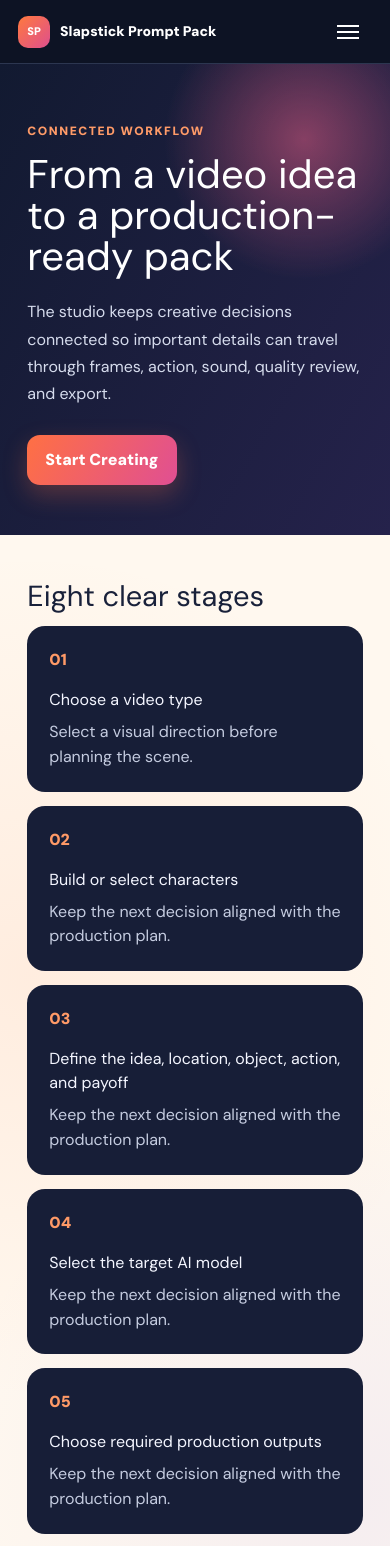
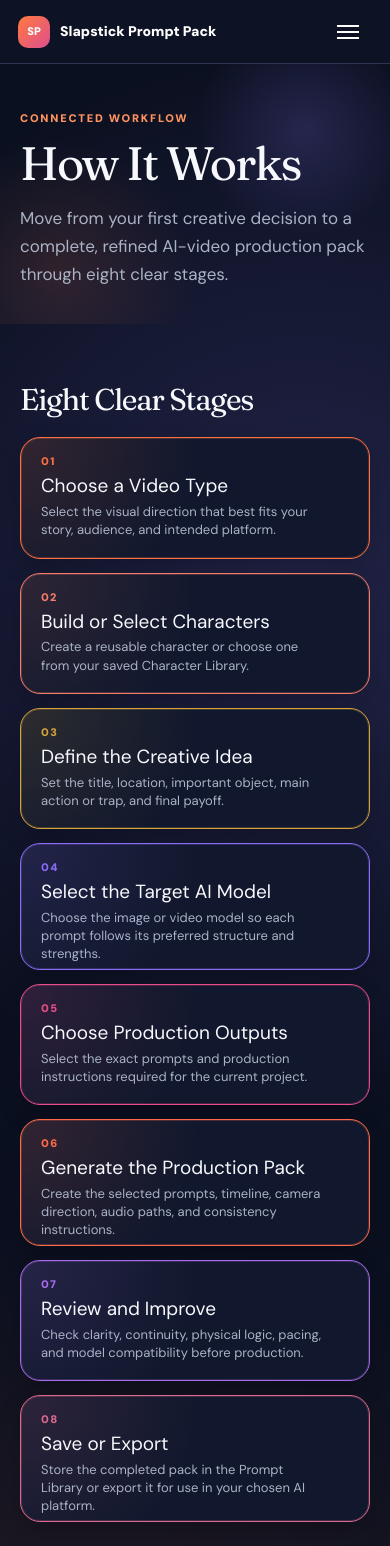
Before and after one commit to saifalrikaby1-png/slapstick-prompt-pack, a Next.js app: page /how-it-works in a window 390 px wide. Shown: the top 1546 px of the page. Built offline with nearby package versions, Linux system fonts and the light colour scheme.

Commit message:
Apply homepage design and Video Type card sizing to How It Works

```diff
--- /dev/null
+++ b/app/how-it-works.tsx
@@ -0,0 +1,40 @@
+import Link from "next/link";
+import type { CSSProperties } from "react";
+import { PublicFooter, PublicHeader } from "./public-site";
+import compact from "./marketing-compact.module.css";
+
+const workflowStages = [
+  { number: "01", title: "Choose a Video Type", description: "Select the visual direction that best fits your story, audience, and intended platform.", accent: "#FF7043", tint: "rgb(255 112 67 / 14%)" },
+  { number: "02", title: "Build or Select Characters", description: "Create a reusable character or choose one from your saved Character Library.", accent: "#F47C6B", tint: "rgb(244 124 107 / 13%)" },
+  { number: "03", title: "Define the Creative Idea", description: "Set the title, location, important object, main action or trap, and final payoff.", accent: "#D6A33D", tint: "rgb(214 163 61 / 14%)" },
+  { number: "04", title: "Select the Target AI Model", description: "Choose the image or video model so each prompt follows its preferred structure and strengths.", accent: "#8A6CF6", tint: "rgb(138 108 246 / 14%)" },
+  { number: "05", title: "Choose Production Outputs", description: "Select the exact prompts and production instructions required for the current project.", accent: "#E84D8A", tint: "rgb(232 77 138 / 14%)" },
+  { number: "06", title: "Generate the Production Pack", description: "Create the selected prompts, timeline, camera direction, audio paths, and consistency instructions.", accent: "#FF6B4A", tint: "rgb(255 107 74 / 14%)" },
+  { number: "07", title: "Review and Improve", description: "Check clarity, continuity, physical logic, pacing, and model compatibility before production.", accent: "#A66BE8", tint: "rgb(166 107 232 / 14%)" },
+  { number: "08", title: "Save or Export", description: "Store the completed pack in the Prompt Library or export it for use in your chosen AI platform.", accent: "#D96A8D", tint: "rgb(217 106 141 / 14%)" },
+] as const;
+
+function WorkflowStepCard({ stage }: { stage: (typeof workflowStages)[number] }) {
+  return <article className={compact.workflowCard} style={{ "--step-accent": stage.accent, "--step-tint": stage.tint, "--step-surface": "#11182d" } as CSSProperties}>
+    <span className={compact.workflowNumber}>{stage.number}</span>
+    <h3>{stage.title}</h3>
+    <p>{stage.description}</p>
+  </article>;
+}
+
+export function HowItWorksSignaturePage() {
+  return <main className={`marketing-shell ${compact.howItWorksPage}`}>
+    <PublicHeader />
+    <section className={compact.howItWorksHero}>
+      <p className="eyebrow">CONNECTED WORKFLOW</p>
+      <h1>How It Works</h1>
+      <p className="hero-copy">Move from your first creative decision to a complete, refined AI-video production pack through eight clear stages.</p>
+    </section>
+    <section className={`marketing-section ${compact.workflowSection}`}>
+      <h2>Eight Clear Stages</h2>
+      <div className={compact.workflowGrid}>{workflowStages.map((stage) => <WorkflowStepCard key={stage.number} stage={stage} />)}</div>
+      <div className={compact.workflowAction}><Link className="marketing-button" href="/create">Start Creating</Link></div>
+    </section>
+    <PublicFooter />
+  </main>;
+}
--- a/app/how-it-works/page.tsx
+++ b/app/how-it-works/page.tsx
@@ -1,2 +1,2 @@
-import { HowItWorksPage } from "../public-page-content";
-export default function Page() { return <HowItWorksPage />; }
+import { HowItWorksSignaturePage } from "../how-it-works";
+export default function Page() { return <HowItWorksSignaturePage />; }
--- a/app/marketing-compact.module.css
+++ b/app/marketing-compact.module.css
@@ -31,9 +31,26 @@
 .videoTypesCta { display: flex; align-items: center; justify-content: space-between; gap: 30px; max-width: 1160px; margin: 0 auto 70px; padding: 30px 34px; border: 1px solid #394462; border-radius: 22px; background: linear-gradient(135deg, #151C2F, #181A3A); box-shadow: 0 12px 28px #0003; }
 .videoTypesCta h2 { font-size: clamp(26px, 3vw, 38px); line-height: 1.1; }
 .videoTypesCta p:not(:global(.eyebrow)) { max-width: 650px; margin: 10px 0 0; color: #AAB2C5; line-height: 1.55; }
+.howItWorksPage { min-height: 100vh; background: radial-gradient(circle at 78% 25%, #8B7CFF2e, transparent 30%), radial-gradient(circle at 15% 80%, #FF7A3D21, transparent 34%), #0B1020; }
+.howItWorksHero { max-width: 1320px; margin: 0 auto; padding: 64px clamp(20px, 5vw, 80px) 42px; background: radial-gradient(circle at 78% 25%, #8B7CFF2e, transparent 30%), radial-gradient(circle at 15% 80%, #FF7A3D21, transparent 34%); }
+.howItWorksHero :global(h1), .workflowSection > h2 { margin: 0; font-family: var(--font-fraunces), serif; letter-spacing: -.04em; }
+.howItWorksHero :global(h1) { max-width: 760px; font-size: clamp(42px, 5.4vw, 75px); line-height: .99; }
+.howItWorksHero :global(.hero-copy) { max-width: 760px; margin: 18px 0 0; }
+.workflowSection > h2 { font-size: clamp(30px, 4vw, 50px); line-height: 1.05; }
+.workflowGrid { display: grid; grid-template-columns: repeat(4, minmax(0, 1fr)); align-items: stretch; gap: 16px; margin-top: 26px; }
+.workflowCard { composes: styleCard; display: flex; flex-direction: column; overflow: hidden; box-sizing: border-box; border: 1px solid var(--step-accent); background: radial-gradient(circle at top left, var(--step-tint), transparent 48%), var(--step-surface); box-shadow: inset 0 0 0 1px color-mix(in srgb, var(--step-accent) 24%, transparent), 0 10px 24px #0003; }
+.workflowCard:hover, .workflowCard:focus-within { border-color: var(--step-accent); background: radial-gradient(circle at top left, var(--step-tint), transparent 48%), var(--step-surface); box-shadow: inset 0 0 0 1px color-mix(in srgb, var(--step-accent) 48%, transparent), 0 16px 32px var(--step-tint); }
+.workflowNumber { color: var(--step-accent); font-size: 11px; font-weight: 900; letter-spacing: .12em; line-height: 1; }
+.workflowCard h3 { margin: 8px 0 5px; color: #F7F8FC; font-size: 20px; line-height: 1.2; }
+.workflowCard p { margin: 0; color: #AAB2C5; font-size: 13px; line-height: 1.4; }
+.workflowAction { display: flex; justify-content: center; margin-top: 34px; }
 
-@media (max-width: 1050px) { .hero { padding-top: 54px; padding-bottom: 48px; } .styleGrid { grid-template-columns: repeat(2, minmax(0, 1fr)); } .styleCard { min-height: 164px; height: 164px; max-height: 164px; } }
+@media (max-width: 1050px) { .hero { padding-top: 54px; padding-bottom: 48px; } .styleGrid { grid-template-columns: repeat(2, minmax(0, 1fr)); } .styleCard { min-height: 164px; height: 164px; max-height: 164px; } .workflowGrid { grid-template-columns: repeat(2, minmax(0, 1fr)); } }
 @media (max-width: 640px) {
+  .howItWorksHero { padding: 46px 20px 36px; }
+  .howItWorksHero :global(h1) { font-size: clamp(39px, 12vw, 53px); }
+  .workflowGrid { grid-template-columns: 1fr; align-items: start; gap: 14px; margin-top: 22px; }
+  .workflowCard { min-height: 0; height: auto; padding: 18px 20px; }
   .videoTypesHero { padding: 46px 20px 36px; }
   .videoTypesHero :global(h1) { font-size: clamp(39px, 12vw, 53px); }
   .videoTypesCta { display: block; margin: 0 20px 44px; padding: 25px; }
--- a/app/public-page-content.tsx
+++ b/app/public-page-content.tsx
@@ -20,7 +20,6 @@ function CardGrid({ cards }: { cards: Card[] }) { return <div className={styles.
 
 const videoTypeCreateHref: Record<VideoStyleId, string> = { slapstick: "/create?type=slapstick", cinematic: "/create?type=cinematic", anime: "/create?type=anime", "live-action": "/create?type=live-action", "cgi-fantasy": "/create?type=fantasy", "family-3d": "/create?type=family-animation", "stylized-3d": "/create?type=stylized-3d" };
 export function VideoTypesSignaturePage() { return <main className={`marketing-shell ${compact.videoTypesPage}`}><PublicHeader /><section className={compact.videoTypesHero}><p className="eyebrow">DEDICATED WORKFLOWS</p><h1>Explore Video Types</h1><p className="hero-copy">Choose the visual style that fits your idea, then build a complete production pack designed for that format.</p></section><section className={`marketing-section ${compact.styleSection}`}><p className="section-copy">Each style uses the same clear, compact card language from the homepage—then opens the existing creation workflow with a matching starting direction.</p><VideoTypeCards hrefFor={(id) => videoTypeCreateHref[id]} appearance="signature" /></section><section className={compact.videoTypesCta}><div><p className="eyebrow">CONNECTED CREATION</p><h2>Ready to Build Your Production Pack?</h2><p>Choose a video type and begin creating structured prompts for your next production.</p></div><Link className="marketing-button" href="/create">Start Creating</Link></section><PublicFooter /></main>; }
-export function HowItWorksPage() { const steps = ["Choose a video type", "Build or select characters", "Define the idea, location, object, action, and payoff", "Select the target AI model", "Choose required production outputs", "Generate the production pack", "Review and improve the prompts", "Save or export the final pack"]; return <Layout eyebrow="CONNECTED WORKFLOW" title="From a video idea to a production-ready pack" intro="The studio keeps creative decisions connected so important details can travel through frames, action, sound, quality review, and export."><section className={styles.section}><h2>Eight clear stages</h2><div className={styles.steps}>{steps.map((step, index) => <article className={styles.step} key={step}><span>{String(index + 1).padStart(2, "0")}</span><h3>{step}</h3><p>{index === 0 ? "Select a visual direction before planning the scene." : "Keep the next decision aligned with the production plan."}</p></article>)}</div><Link className={styles.button} href="/create">Start Creating</Link></section></Layout>; }
 export function CharacterBuilderPage() { const cards = ["Character Identity", "Visual Appearance", "Personality", "Role", "Clothing and Accessories", "Voice and Vocal Lock", "Movement Style", "Character Consistency", "Hero, Enemy, and Companion roles", "Saving characters to the library"].map((title) => ({ title, copy: `Define ${title.toLowerCase()} once, then carry that detail into selected production outputs.` })); return <Layout eyebrow="CHARACTER-FIRST CREATION" title="Build characters that remain recognizable from frame to frame" intro="Create an original identity with visual locks, behavior, role, movement, and sound guidance. Saved profiles remain available for future productions." action="Build a Character" actionHref="/character-builder/create"><section className={styles.section}><h2>A complete character profile</h2><CardGrid cards={cards} /></section><section className={styles.section}><article className={`${styles.card} ${styles.featured}`}><h3>Example: Biscuit</h3><p>A warm orange squirrel hero with a cream muzzle, a clear silhouette, expressive reactions, and an identity lock that keeps colors, proportions, and role consistent.</p><small>Example only—edit every detail to make your own character.</small></article></section></Layout>; }
 export function ProductionPacksPage() { return <Layout eyebrow="ONE CONNECTED PACK" title="Every production detail, organized for the next generation step" intro="Choose a single prompt, selected outputs, or a complete pack. The studio structures the information so the visual plan and sound plan share the same story."><section className={styles.section}><h2>What a complete pack can include</h2><CardGrid cards={productionCards} /></section><section className={styles.section}><h2>Choose the level of output you need</h2><div className={styles.compare}>{["Single Prompt|One focused instruction for a specific creative task.", "Selected Outputs|Only the sections needed for your current tool or workflow.", "Complete Production Pack|A synchronized plan from title and frames through quality review."].map((value) => { const [title, copy] = value.split("|"); return <article className={styles.card} key={title}><h3>{title}</h3><p>{copy}</p></article>; })}</div><Link className={styles.button} href="/create">Generate a Production Pack</Link></section></Layout>; }
 export function QualityControlPage() { const cards = ["Character consistency", "Object continuity", "Scene continuity", "Physical action logic", "Camera stability", "Motion clarity", "Hook strength", "Pacing", "Ending payoff", "Duplicate idea prevention", "Contradiction detection", "Model-specific optimization", "Negative prompting", "Fix with AI", "Manual review"].map((title) => ({ title, copy: `Review ${title.toLowerCase()} before sending a production prompt to a video model.` })); return <Layout eyebrow="PROMPT QUALITY CONTROL" title="Review the details that keep a production plan coherent" intro="Quality Control helps identify continuity and clarity risks, then provides transparent findings for creator review. It is guidance—not a guarantee of any model’s final result."><section className={styles.section}><h2>A practical check workflow</h2><CardGrid cards={cards} /><Link className={styles.button} href="/create">Create a Quality-Controlled Pack</Link></section></Layout>; }
```
